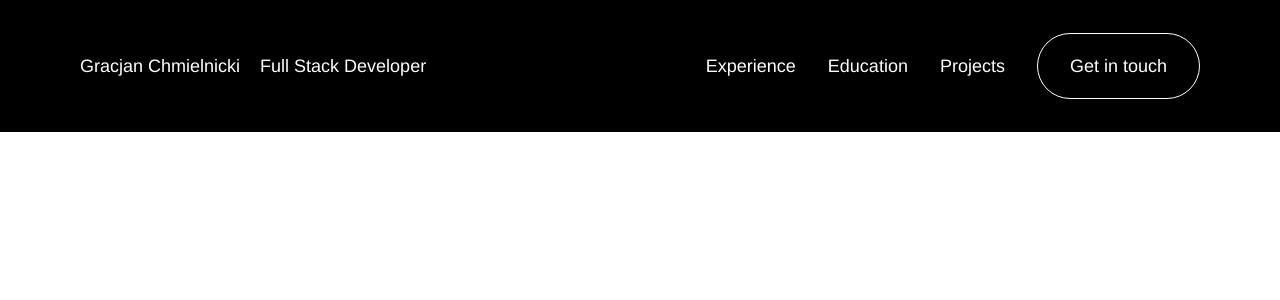
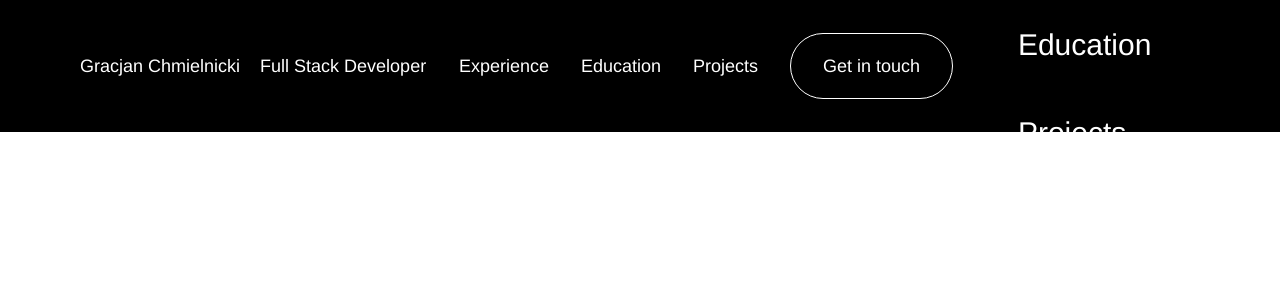
Before and after one commit to gracjaan/PersonalWebsite, a React (Vite) app in the folder PersonalWebsite/: page / in a window 1280 px wide. Shown: the top 300 px of the page. Built offline with nearby package versions, Linux system fonts and the light colour scheme.

Commit message:
Passing props to modal navi

```diff
--- a/PersonalWebsite/src/components/Header.jsx
+++ b/PersonalWebsite/src/components/Header.jsx
@@ -1,7 +1,10 @@
-import React from "react";
+import React, { useState } from "react";
 import { Bars3Icon } from "@heroicons/react/24/solid";
+import NavigationModal from "../components/NavigationModal";
 
 const Header = () => {
+  const [openModal, setOpenModal] = useState(false);
+
   return (
     <header className="bg-black py-5 px-10 xl:py-10 xl:px-20 fixed top-0 left-0 right-0 flex justify-between items-center h-[92px] xl:h-[132px]">
       <div className="flex flex-col xl:flex-row xl:gap-5 justify-between xl:items-center">
@@ -25,8 +28,11 @@ const Header = () => {
         <button className="text-white text-lg leading-8 hover:text-primary transition ease-in hidden md:block border border-secondary-100 rounded-full px-8 py-4 hover:bg-secondary-100">
           Get in touch
         </button>
-        <Bars3Icon className="h-6 w-6 text-secondary-100 xl:hidden" />
+        <button className="h-6 w-6 text-secondary-100 xl:hidden" onClick={() => setOpenModal(true)}>
+          <Bars3Icon />
+        </button>
       </nav>
+      <NavigationModal openModal={openModal} setOpenModal={setOpenModal}/>
     </header>
   );
 };
```
